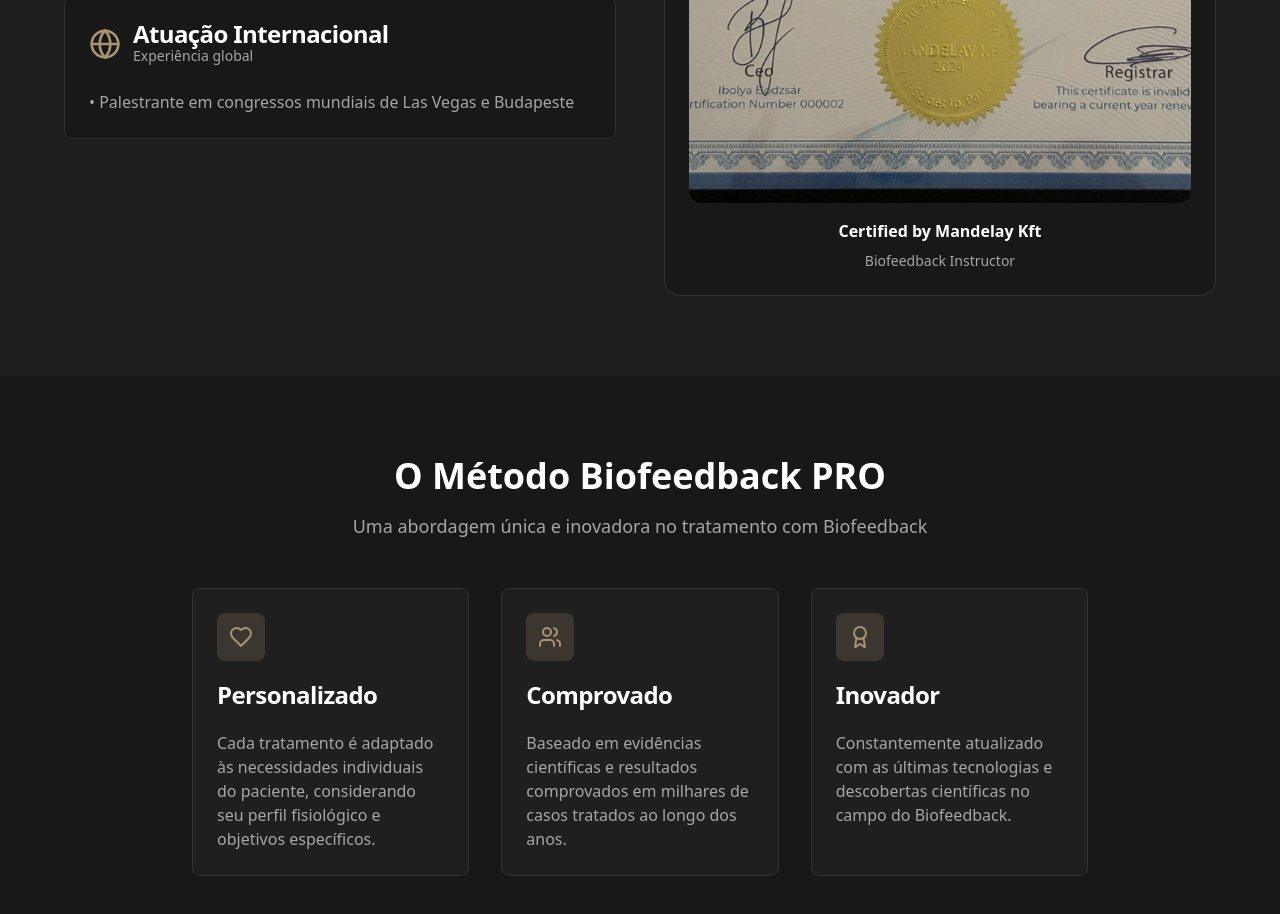
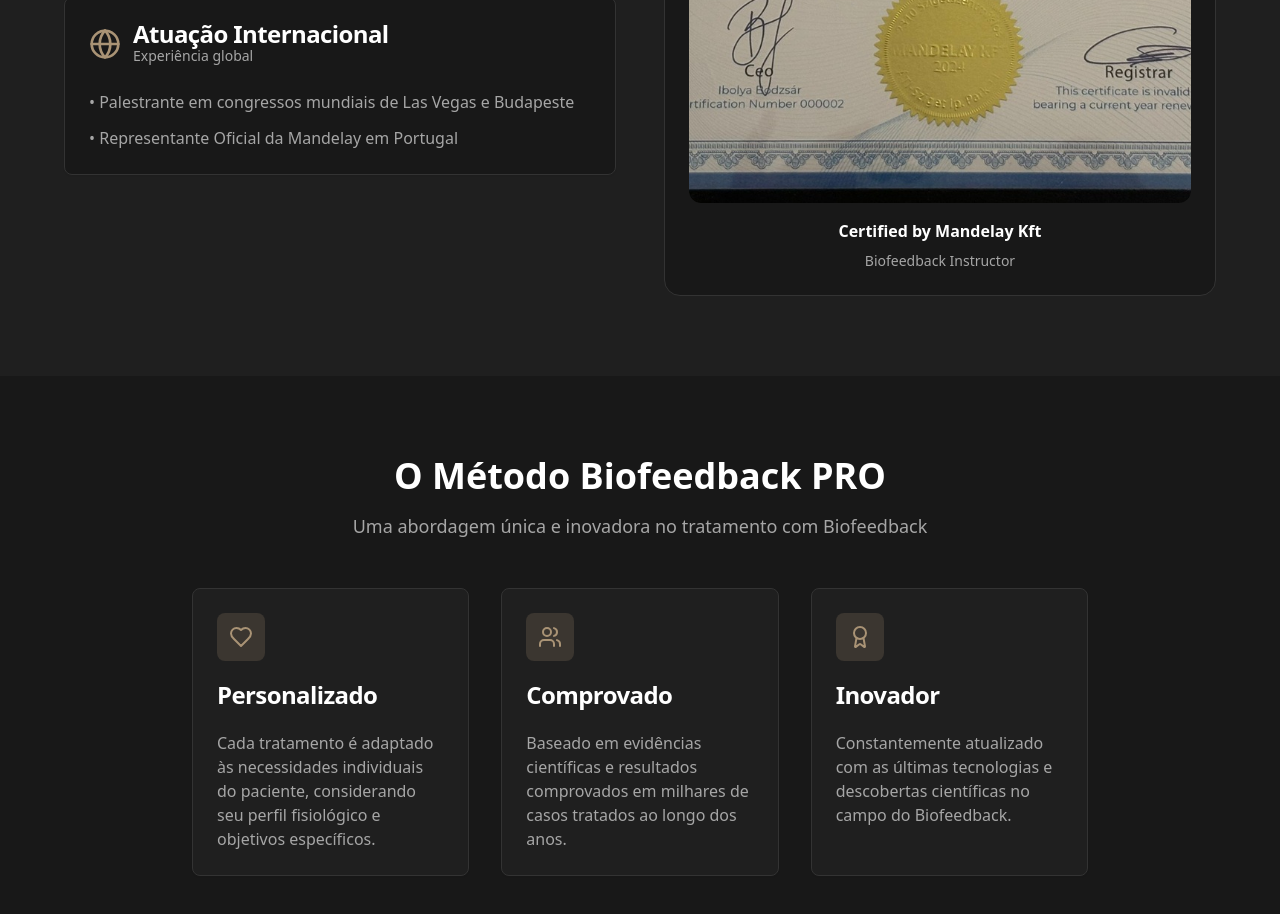
Before and after one commit to guiz01/bftecnicos, a React (Vite) app: page /fredy-vinagre in a window 1280 px wide. Shown: the part 3780-4694 px from the top of the page. Built offline with nearby package versions, Linux system fonts and the light colour scheme; no server answers; the database is empty.

Commit message:
[dyad] Adicionei o item 'Representante Oficial da Mandelay em Portugal' de volta à seção 'Atuação Internacional' na página Fredy Vinagre. - wrote 2 file(s)

```diff
--- a/src/pages/FredyVinagre.tsx
+++ b/src/pages/FredyVinagre.tsx
@@ -377,6 +377,7 @@ const FredyVinagre = () => {
                 <CardContent>
                   <ul className="space-y-3 text-muted-foreground">
                     <li>• Palestrante em congressos mundiais de Las Vegas e Budapeste</li>
+                    <li>• Representante Oficial da Mandelay em Portugal</li>
                   </ul>
                 </CardContent>
               </Card>
```
